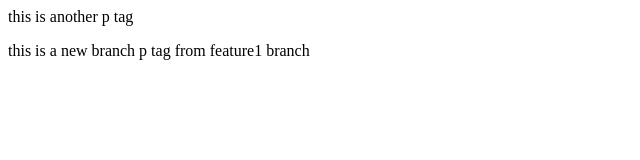
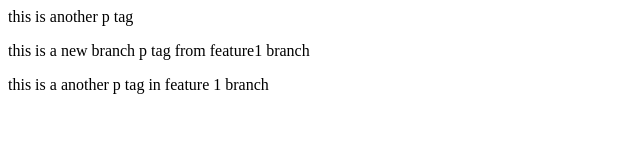
Before and after one commit to MominAnxs/localrepo, a plain HTML site: page index.html in a window 1280 px wide. Shown: the whole page, without its empty margins (0-640 px from the left). Drawn offline with Linux system fonts and the light colour scheme.

Commit message:
updated again

```diff
--- a/index.html
+++ b/index.html
@@ -1,2 +1,3 @@
 <p>this is another p tag</p>
 <p>this is a new branch p tag from feature1 branch</p>
+<p>this is a another p tag in feature 1 branch</p>
```
